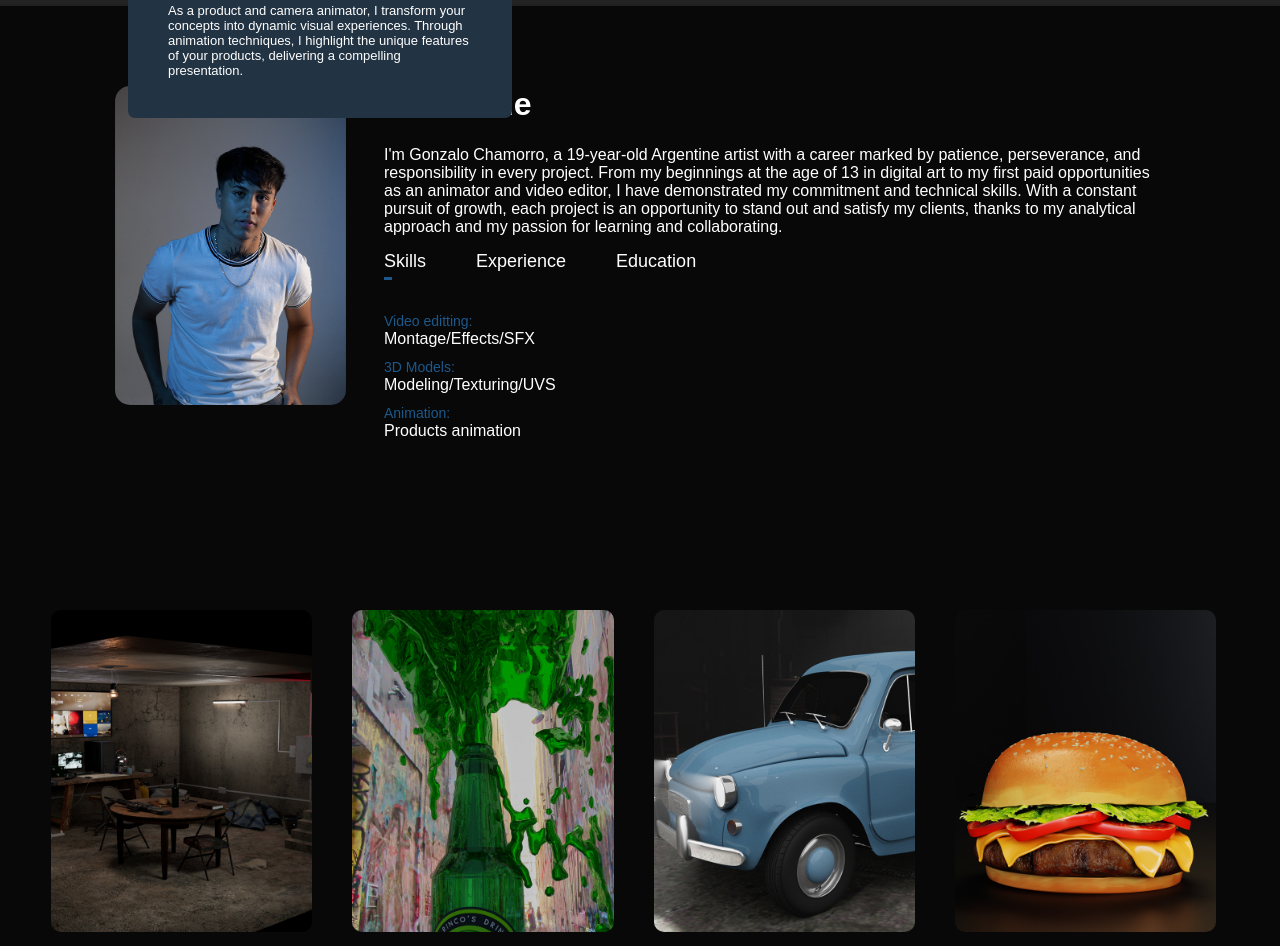
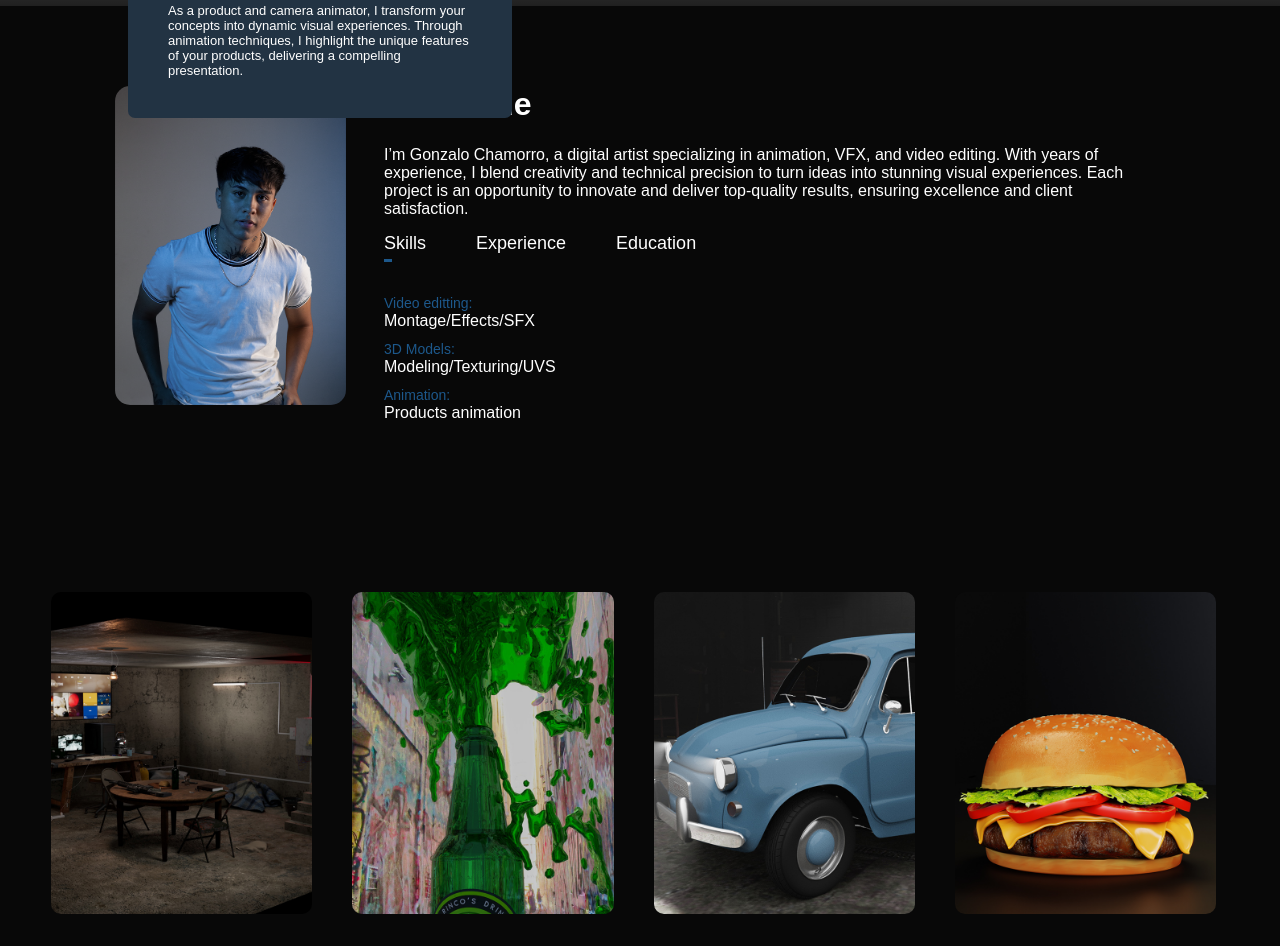
Before and after one commit to GnzVFX/GnzVFX.github.io, a plain HTML site: page index.html in a window 1280 px wide. Shown: the part 1594-2540 px from the top of the page. Drawn offline with Linux system fonts and the light colour scheme; grey boxes are pictures that could not be loaded.

Commit message:
Update index.html

```diff
--- a/index.html
+++ b/index.html
@@ -66,7 +66,7 @@
             </div>
             <div class="about-col-2">
                 <h1 class="aboutme">About me</h1>
-                <div class="abouttext"><p>I'm Gonzalo Chamorro, a 19-year-old Argentine artist with a career marked by patience, perseverance, and responsibility in every project. From my beginnings at the age of 13 in digital art to my first paid opportunities as an animator and video editor, I have demonstrated my commitment and technical skills. With a constant pursuit of growth, each project is an opportunity to stand out and satisfy my clients, thanks to my analytical approach and my passion for learning and collaborating.</p>
+                <div class="abouttext"><p>I’m Gonzalo Chamorro, a digital artist specializing in animation, VFX, and video editing. With years of experience, I blend creativity and technical precision to turn ideas into stunning visual experiences. Each project is an opportunity to innovate and deliver top-quality results, ensuring excellence and client satisfaction.</p>
             </div>
                       <div class="tab-titles">
                           <p class="tab-links active-link" onclick="opentab('skills')">Skills</p>
```
